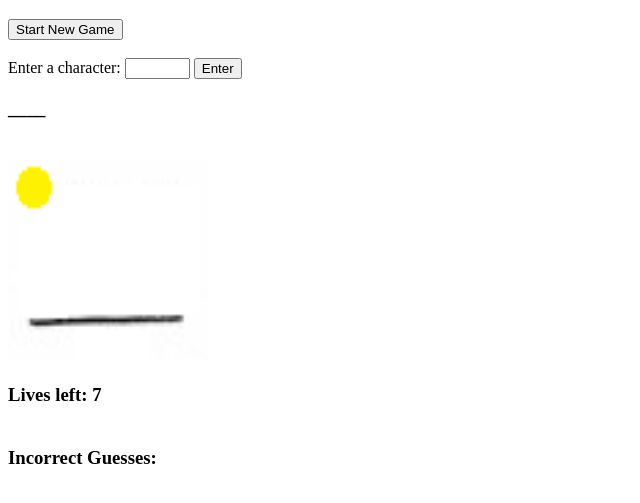
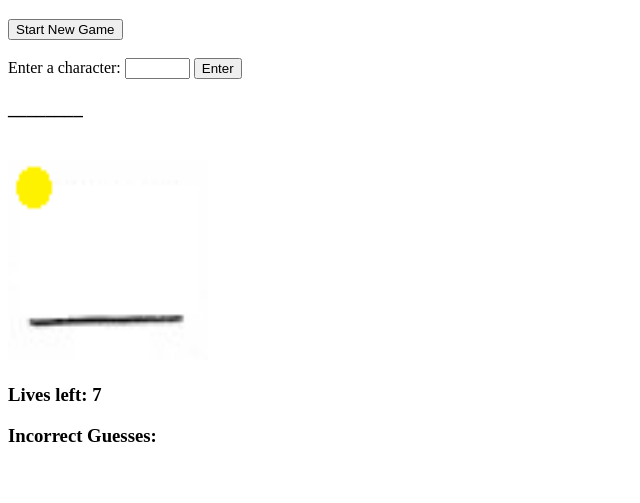
Before and after one commit to jawilcock/johnandrewwilcock.github.io, a plain HTML site: page hangman.html in a window 1280 px wide. Shown: the part 61-564 px from the top of the page, without its empty margins (0-640 px from the left). Drawn offline with Linux system fonts and the light colour scheme.

Commit message:
Added more words to hangman

```diff
--- a/hangman.html
+++ b/hangman.html
@@ -16,7 +16,6 @@
             <img src="hangmanimages/hangman0.png" id="hangmanImage" class="img-responsive margin" width="200" height="200" alt="Image">
             <br>
             <p id="lives"></p>
-            <br>
             Incorrect Guesses:
             <p id="guesses"></p>
             </h3>
@@ -28,7 +27,45 @@
 
 <script>
 
-    let words = ["memes","snooker","cat","card"]
+    let totalwords =[]
+
+    let words = ["ability","able",
+                    "above",
+                    "accept",
+                    "according",
+                    "account",
+                    "arrive",
+                    "art",
+                    "article",
+                    "artist",
+                    "bag",
+                    "ball",
+                    "camera",
+                    "campaign",
+                    "can",
+                    "candidate",
+                    "capital",
+                    "car",
+                    "card",
+                    "ground",
+                    "group",
+                    "grow",
+                    "growth",
+                    "guess",
+                    "gun",
+                    "guy",
+                    "interesting",
+                    "international",
+                    "memes",
+                    "myself",
+                    "name",
+                    "tomorrow",
+                    "yet",
+                    "you",
+                    "young",
+                    "your",
+                    "yourself"]
+
     let chosenWord
     let wordLines = []
 
@@ -36,6 +73,8 @@
     let incorrectCount = 0
 
     function createGame(){
+
+        console.log(words.length)
 
         //chooses a random word
         var ranNum = Math.floor((Math.random() * words.length) + 0)
@@ -46,6 +85,7 @@
         }
         document.getElementById("phrase").innerHTML = wordLines.join("");
         document.getElementById("lives").innerHTML = "Lives left: 7";
+        document.getElementById("winPhrase").innerHTML = "";
 
     }
 
@@ -76,12 +116,21 @@
 
         if(char != ''){
 
-                if(notFound){
-                    incorrectguesses.push(char)
-                    incorrectCount = incorrectCount + 1
+            if(notFound){
+                incorrectguesses.push(char)
+                incorrectCount = incorrectCount + 1
+                if(incorrectCount === 7){
+                    document.getElementById("hangmanImage").src="hangmanimages/hangman7.png";
+                    document.getElementById("guesses").innerHTML = incorrectguesses.join(", ");
+                    document.getElementById("lives").innerHTML = "Lives left: " +(7 - incorrectCount);
+                    document.getElementById("winPhrase").innerHTML = "Better luck next time!";
+
+                }
+                else{
                     document.getElementById("hangmanImage").src="hangmanimages/hangman"+incorrectCount+".png";
                     document.getElementById("guesses").innerHTML = incorrectguesses.join(", ");
                     document.getElementById("lives").innerHTML = "Lives left: " +(7 - incorrectCount);
+                }
 
             }
         }
@@ -110,14 +159,11 @@
         for(let i = 0; i < wordLines.length;i++){
             if(wordLines[i] === '_')
             {
-                break;
+                return;
             }
-            else{
 
-                document.getElementById("winPhrase").innerHTML = "Winner winner chicken dinner";
-
-            }
         }
+        document.getElementById("winPhrase").innerHTML = "Winner winner chicken dinner!";
     }
 
     function ClearField() {
```
